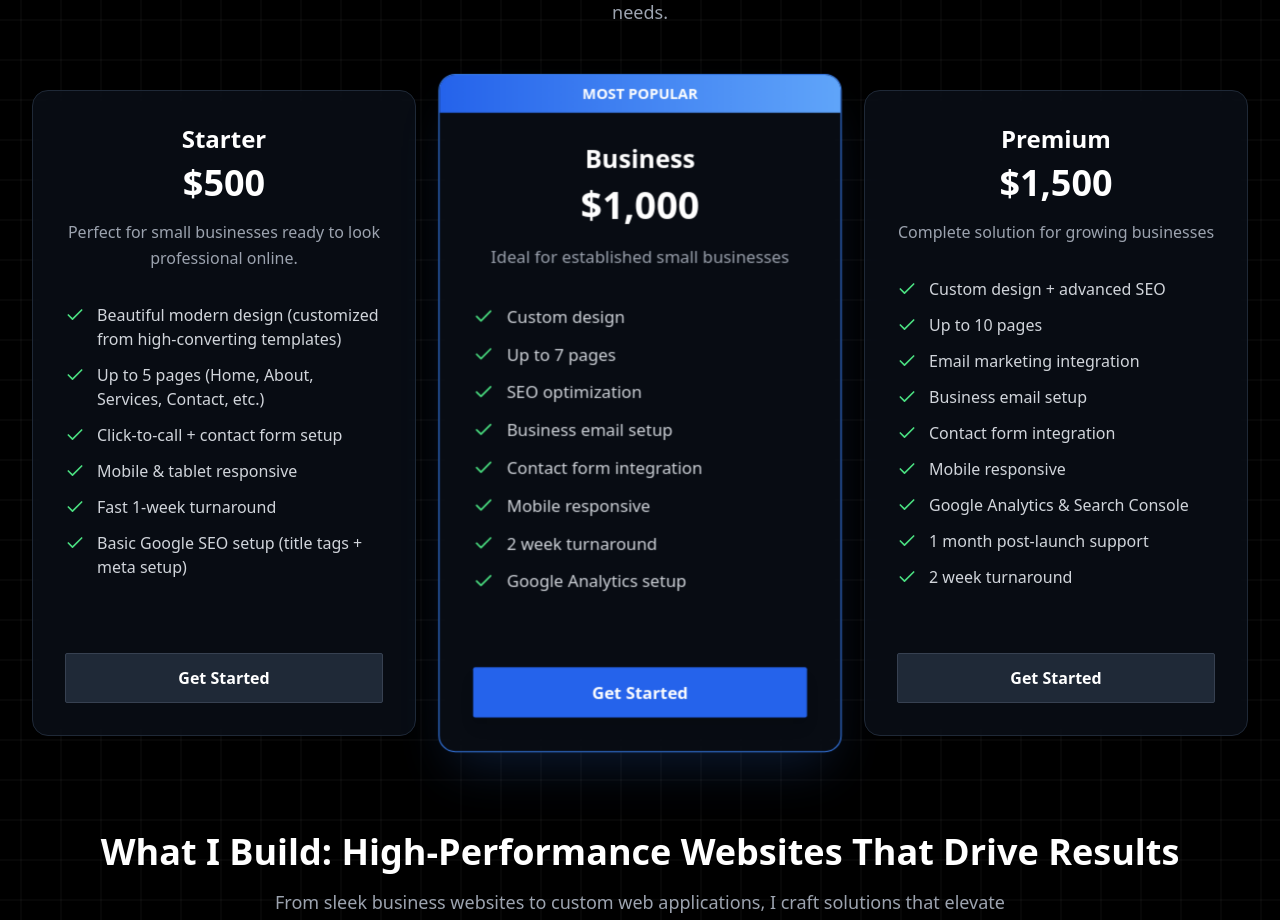
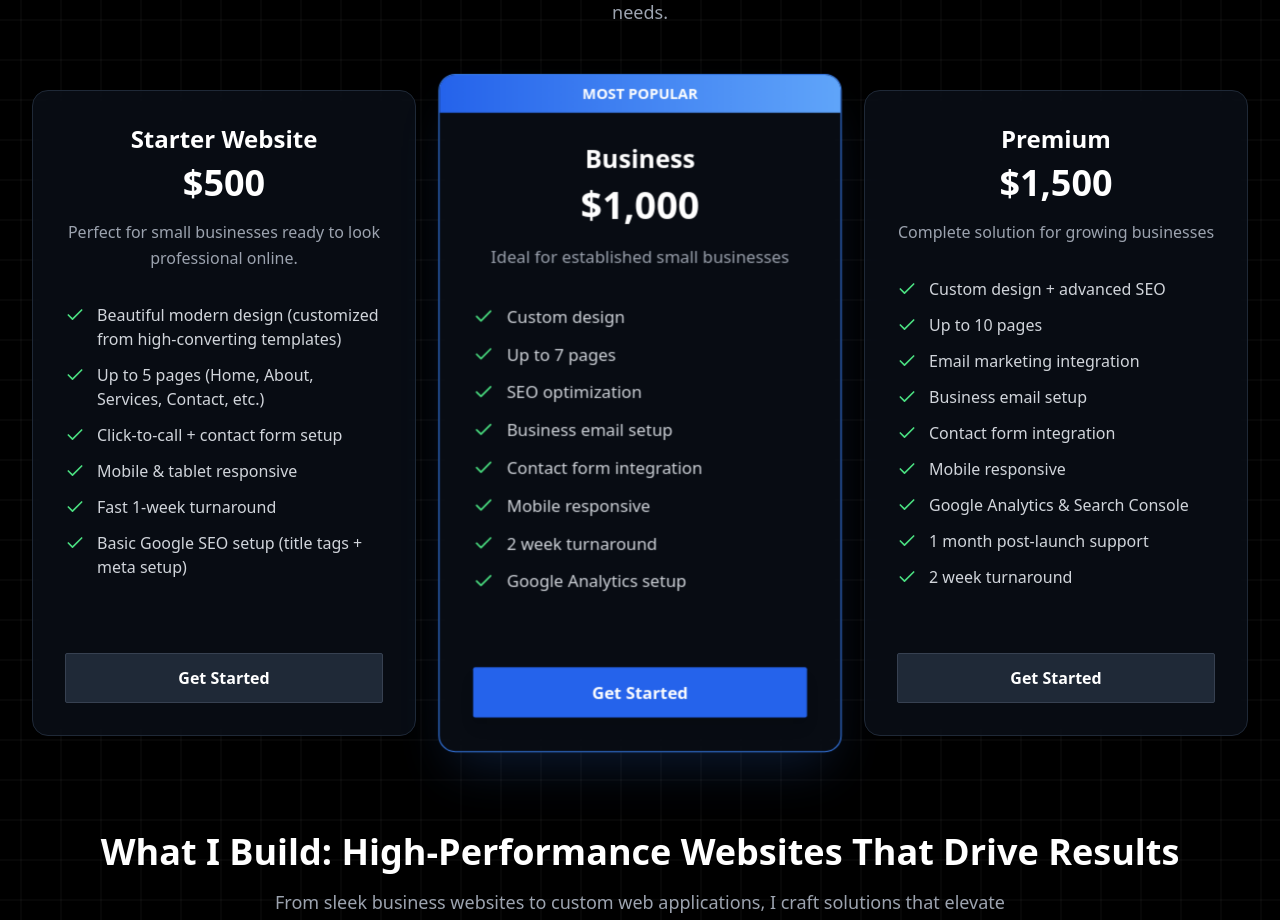
Before and after one commit to SchulzCorpLLC/SchulzCorp, a React (Vite) app: page / in a window 1280 px wide. Shown: the part 1020-1940 px from the top of the page. Built offline with nearby package versions, Linux system fonts and the light colour scheme.

Commit message:
Updated Services.tsx

```diff
--- a/src/components/Services.tsx
+++ b/src/components/Services.tsx
@@ -30,7 +30,7 @@ const Services: React.FC = () => {
 
   const pricingPackages: PricingPackage[] = [
     {
-      name: "Starter",
+      name: "Starter Website",
       price: "$500",
       description: "Perfect for small businesses ready to look professional online.",
       features: [
```
